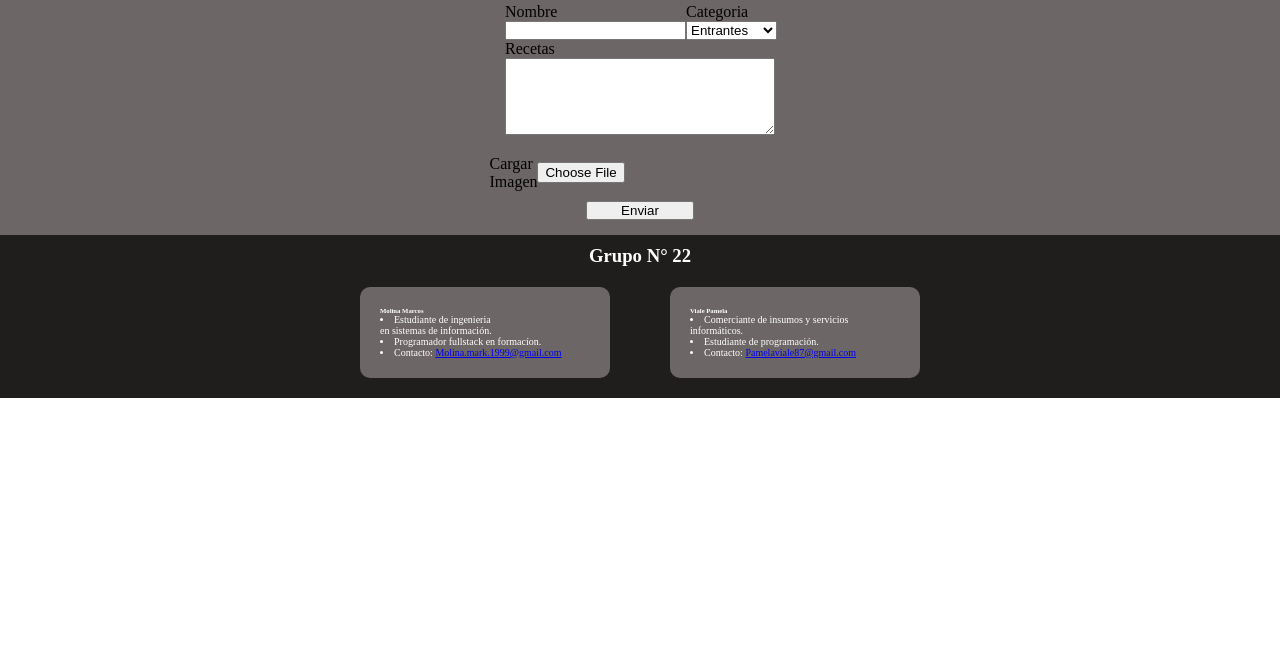
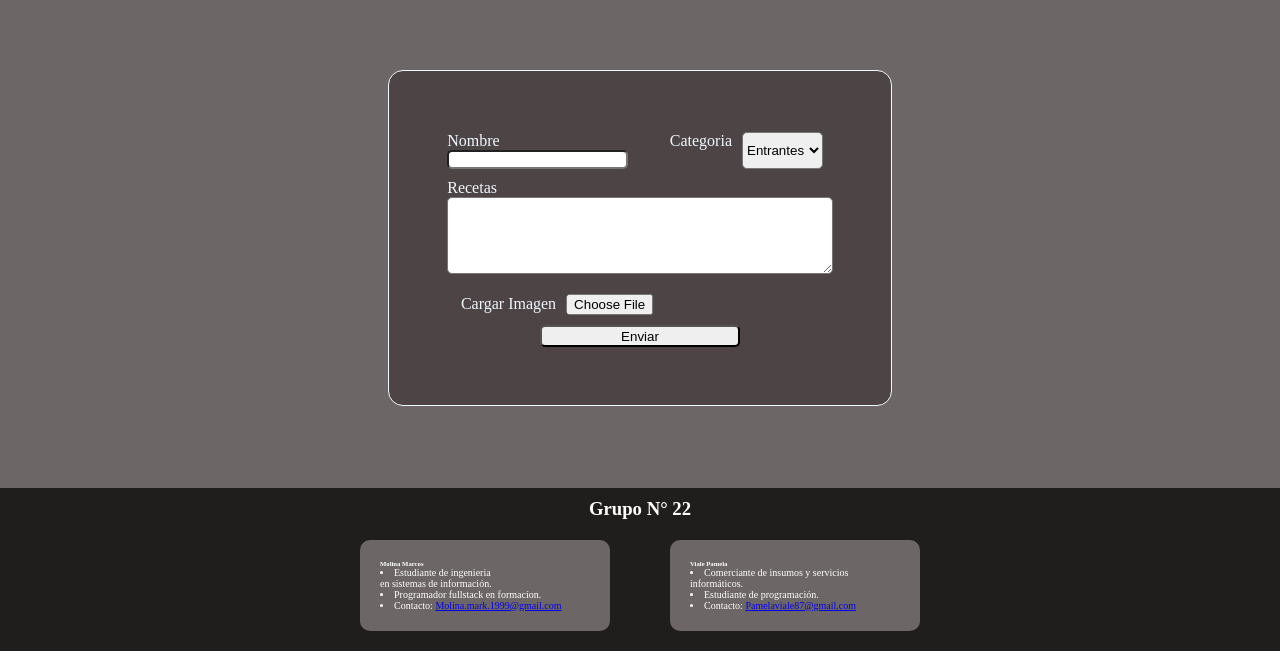
Before and after one commit to Themgar/proyecto_codo_a_codo, a plain HTML site: page Modelado/contacto.html in a window 1280 px wide. Shown: the part 130-800 px from the top of the page. Drawn offline with Linux system fonts and the light colour scheme.

Commit message:
seccion contacto estilos y responsive

```diff
--- a/Estilos/Postres.css
+++ b/Estilos/Postres.css
@@ -154,33 +154,41 @@ h2{
     margin: 20px 30px;
 }
 
-
-
 /* Formulario de Contacto */
-
 
 .form{
     background-color: rgb(109, 102, 102);
-    padding: 15px;
+    padding: 10px;
+    color: aliceblue;
+
+
+
 
 }
 
 .form-info{
-    width: 270px;
     display: flex;
     flex-direction: column;
-    margin: 0 auto;
+    border: 1px solid aliceblue;;
+    width: 100%;
+    border-radius: 15px;
+    padding: 10px;
+    background-color: #4d4545;
+
 
 }
 
 .date-contact{
+    width: 100%;
     display: flex;
-    justify-content: space-around;
+    justify-content: space-between;
+    margin-bottom: 10px;
 }
 
 .write{
     display: flex;
     flex-direction: column;
+    justify-content: center;
     margin-bottom: 10px;
     width: 100%;
 }
@@ -189,6 +197,7 @@ h2{
     display: flex;
     justify-content: center;
     align-items: center;
+    text-align: center;
     margin-bottom: 10px;
 }
 
@@ -199,25 +208,32 @@ h2{
 
 }
 .send-button{
-    width: 40%;
+    width: 50%;
+    border-radius: 10px;
 
 }
 
 .send-button:hover{
     background-color: #4d4545;
-    width: 40%;
+    width: 50%;
+    color: aliceblue;
 
 }
 
 .text-area{
      margin-bottom: 10px;
+
 }
 
 input[type="file"] {
     color: transparent;
 
   }
-/* Media Querys*/
+
+  input, select, textarea, .send-button{
+    border-radius: 5px;
+  }
+
 
 @media screen and (min-width: 768px) {
     /* MQ Nav */
@@ -312,6 +328,26 @@ input[type="file"] {
             flex-wrap: wrap-reverse;
         }
 
+        /* Form Contacto */
+
+.form{
+    display: flex;
+    justify-content: center;
+}
+.form-info{
+    width: 55%;
+
+
+}
+.label-selection{
+    width: 90%;
+}
+
+.send-button{
+  height: 120%;
+
+}
+
 
 }
 
@@ -376,5 +412,70 @@ input[type="file"] {
         flex-direction: column;
     }
 
+    /* Form Contacto */
+
+ .form{
+        height: 500px;
+        display: flex;
+        align-items: center;
 
 }
+
+.form-info{
+   width: 40%;
+   height: 70%;
+   display: flex;
+   flex-direction: column;
+   justify-content: center;
+   align-items: center;
+}
+
+.date-contact{
+    width: 80%;
+}
+
+
+.category{
+    display: flex;
+    margin-right: 10px;
+
+}
+
+
+.write{
+    display: flex;
+    justify-content: center;
+    flex-direction: column;
+    margin-bottom: 10px;
+    width: 80%;
+}
+
+.image{
+    margin-right: 10px;
+}
+
+
+.button-send{
+    display: flex;
+    justify-content: center;
+    border-radius: 15px;
+
+
+}
+.send-button{
+    width: 200px;
+
+
+}
+
+.send-button:hover{
+    background-color: #4d4545;
+    width: 200px;
+
+}
+
+
+
+
+
+}
--- a/Modelado/contacto.html
+++ b/Modelado/contacto.html
@@ -26,13 +26,13 @@
       <section class="form">
         <form action="" method="POST" enctype="multipart/form-data" class="form-info">
             <div class="date-contact">
-                <div>
+                <div class="input-name">
                     <label for="nombre">Nombre</label>
                      <input type="text" name="nombre" id="nombre">
                 </div>
-                <div>
-                    <label for="categoria">Categoria</label>
-                    <select name="categoria" id="categoria">
+                <div class="category">
+                    <label for="categoria" class="category" >Categoria</label>
+                    <select name="categoria" id="categoria" class="label-selection">
                          <option value="Entrantes">Entrantes</option>
                          <option value="Plato fuerte">Plato fuerte</option>
                          <option value="Dulce">Dulce</option>
@@ -42,10 +42,10 @@
             </div>
             <div class="write">
                 <label for="recetas">Recetas</label>
-                <textarea name="recetas" id="recetas" cols="20" rows="5" class="text-area"></textarea>
+                <textarea name="recetas" id="recetas" cols="21" rows="5" class="text-area"></textarea>
             </div>
             <div class="image-up">
-                <label for="imagen">Cargar Imagen</label>
+                <label for="imagen" class="image">Cargar Imagen</label>
                 <input type="file" name="imagen" id="imagen">
             </div>
             <div class="button-send">
```
